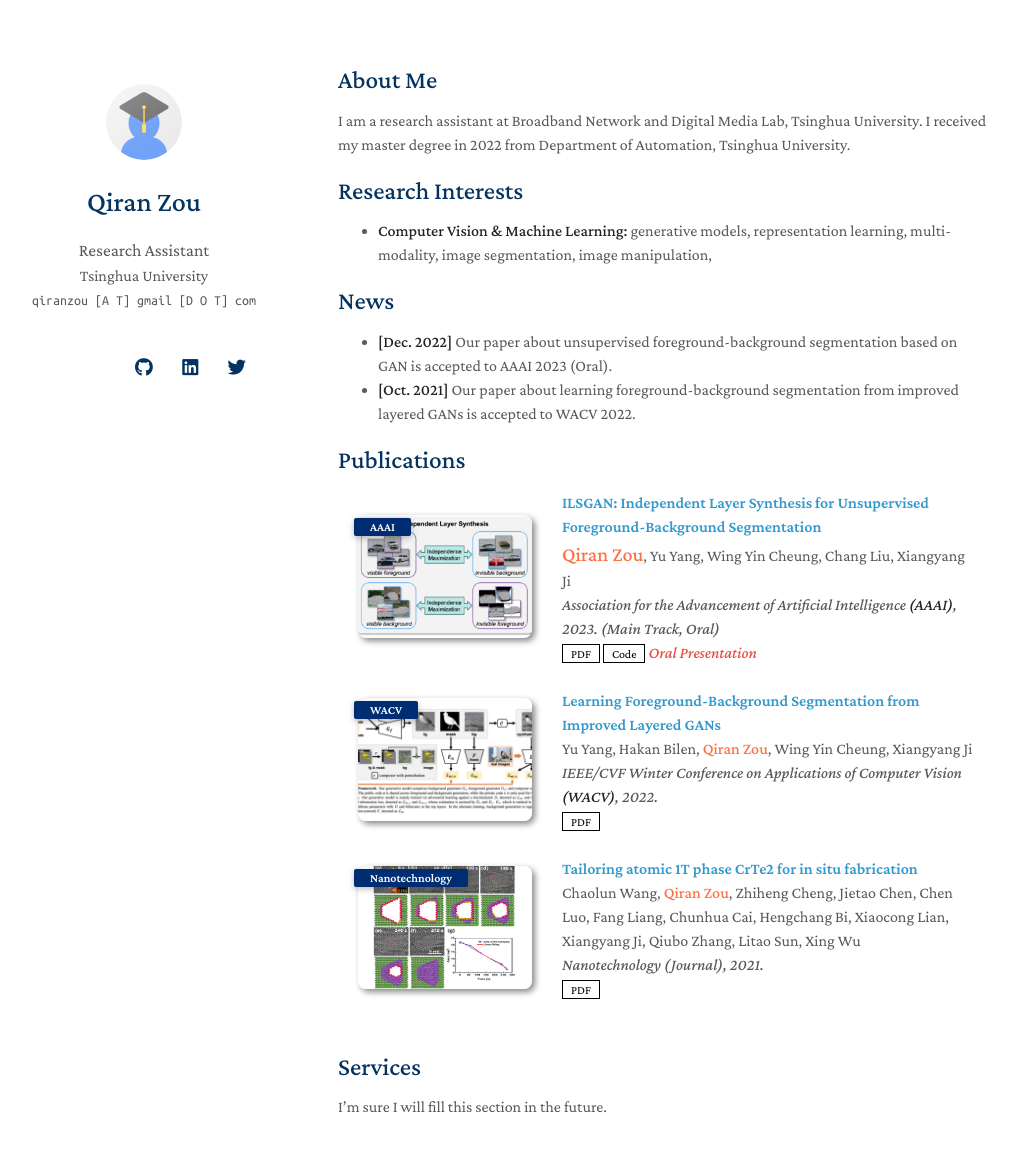
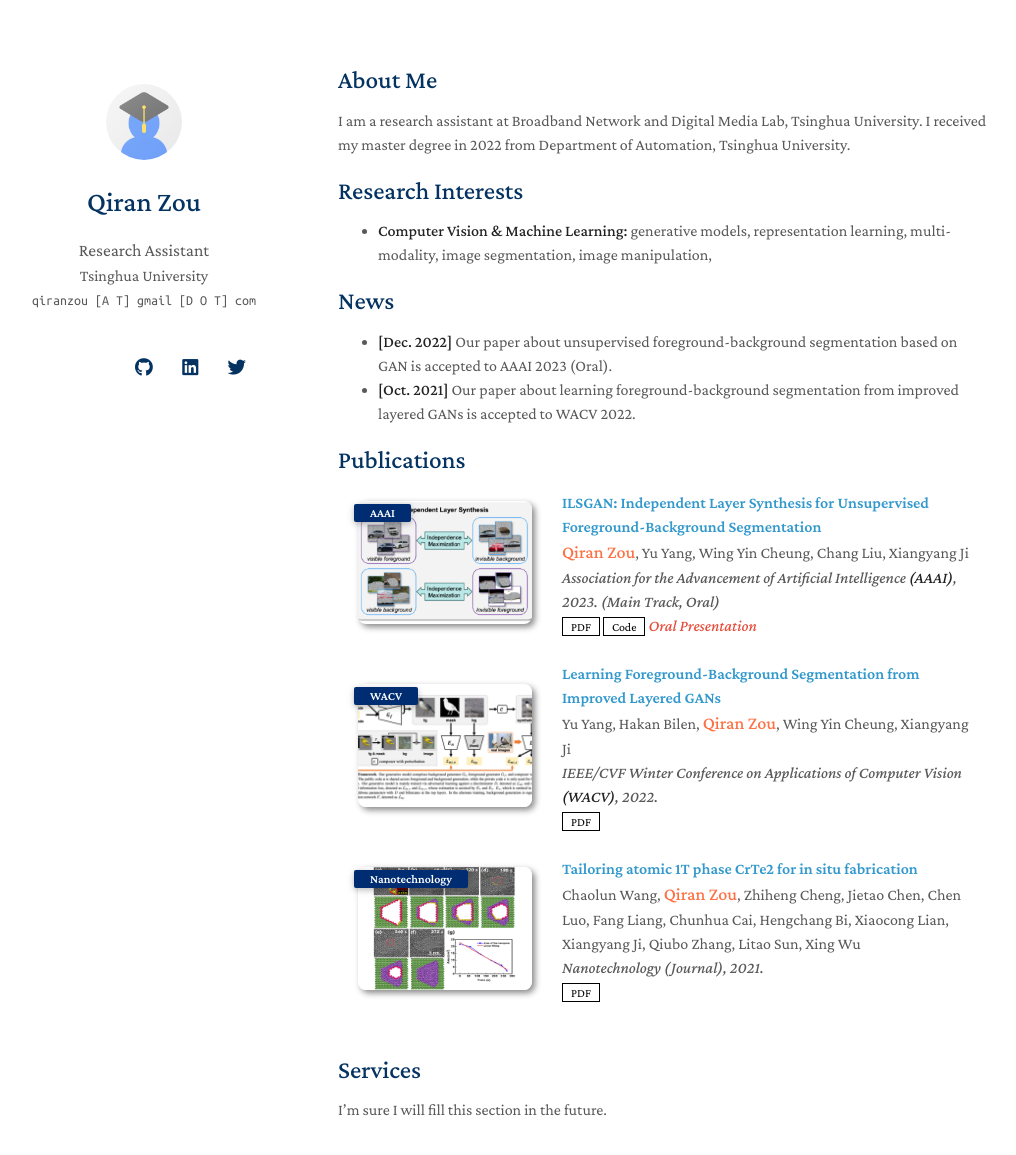
Before and after one commit to qrzou/qrzou.github.io, a Jekyll site: the page built from index.md, in a window 1280 px wide and 1216 px high. Shown: the top 1155 px of the window, without its empty margins (132-1148 px from the left). Built offline with Jekyll 4.4.1, drawn with Linux system fonts in a browser that asks for light colours; nearby versions of some CDN libraries; a style sheet for code colours, icons or effects is not loaded; our own code applies the rules of GitHub Pages for plain Markdown files.

Commit message:
Update publications.md

```diff
--- a/_includes/publications.md
+++ b/_includes/publications.md
@@ -14,7 +14,7 @@
 
   <div class="col-sm-9" style="position: relative;padding-right: 15px;padding-left: 20px;">
     <div class="title"><a href="https://arxiv.org/pdf/2211.13974.pdf">ILSGAN: Independent Layer Synthesis for Unsupervised Foreground-Background Segmentation</a></div>
-    <div class="author"><strong style="color:#ff7043; font-size:20px">Qiran Zou</strong>, Yu Yang, Wing Yin Cheung, Chang Liu, Xiangyang Ji</div>
+    <div class="author"><strong style="color:#ff7043; font-size:18px">Qiran Zou</strong>, Yu Yang, Wing Yin Cheung, Chang Liu, Xiangyang Ji</div>
     <div class="periodical"><em>Association for the Advancement of Artificial Intelligence <strong>(AAAI)</strong>, 2023. (Main Track, Oral) </em></div>
     <div class="links">
       <a href="https://arxiv.org/pdf/2211.13974.pdf" class="btn btn-sm z-depth-0" role="button" target="_blank" style="font-size:12px;">PDF</a>
@@ -35,7 +35,7 @@
   </div>
   <div class="col-sm-9" style="position: relative;padding-right: 15px;padding-left: 20px;">
     <div class="title"><a href="https://arxiv.org/pdf/2104.00483.pdf">Learning Foreground-Background Segmentation from Improved Layered GANs</a></div>
-    <div class="author">Yu Yang, Hakan Bilen, <strong style="color:#ff7043">Qiran Zou</strong>, Wing Yin Cheung, Xiangyang Ji</div>
+    <div class="author">Yu Yang, Hakan Bilen, <strong style="color:#ff7043; font-size:18px">Qiran Zou</strong>, Wing Yin Cheung, Xiangyang Ji</div>
     <div class="periodical"><em>IEEE/CVF Winter Conference on Applications of Computer Vision <strong>(WACV)</strong>, 2022. </em></div>
     <div class="links">
       <a href="https://arxiv.org/pdf/2104.00483.pdf" class="btn btn-sm z-depth-0" role="button" target="_blank" style="font-size:12px;">PDF</a>
@@ -56,7 +56,7 @@
   </div>
   <div class="col-sm-9" style="position: relative;padding-right: 15px;padding-left: 20px;">
     <div class="title"><a href="https://iopscience.iop.org/article/10.1088/1361-6528/ac3a3a/meta">Tailoring atomic 1T phase CrTe2 for in situ fabrication</a></div>
-    <div class="author">Chaolun Wang, <strong style="color:#ff7043">Qiran Zou</strong>, Zhiheng Cheng, Jietao Chen, Chen Luo, Fang Liang, Chunhua Cai, Hengchang Bi, Xiaocong Lian, Xiangyang Ji, Qiubo Zhang, Litao Sun, Xing Wu</div>
+    <div class="author">Chaolun Wang, <strong style="color:#ff7043;  font-size:18px">Qiran Zou</strong>, Zhiheng Cheng, Jietao Chen, Chen Luo, Fang Liang, Chunhua Cai, Hengchang Bi, Xiaocong Lian, Xiangyang Ji, Qiubo Zhang, Litao Sun, Xing Wu</div>
     <div class="periodical"><em>Nanotechnology (Journal), 2021. </em></div>
     <div class="links">
       <a href="https://iopscience.iop.org/article/10.1088/1361-6528/ac3a3a/meta" class="btn btn-sm z-depth-0" role="button" target="_blank" style="font-size:12px;">PDF</a>
```
